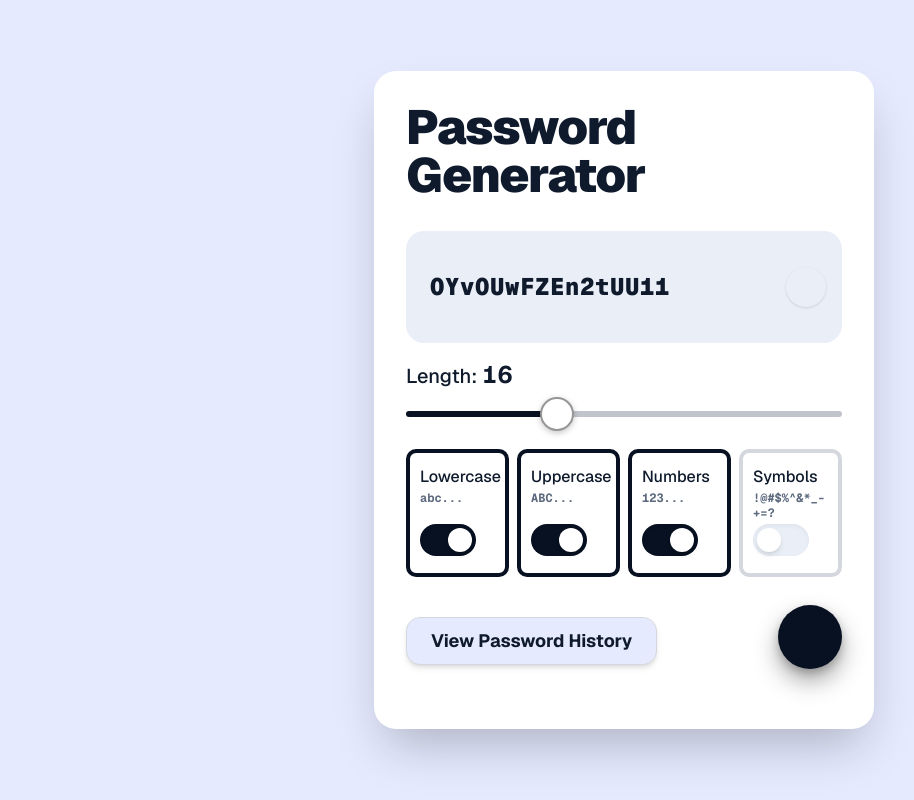
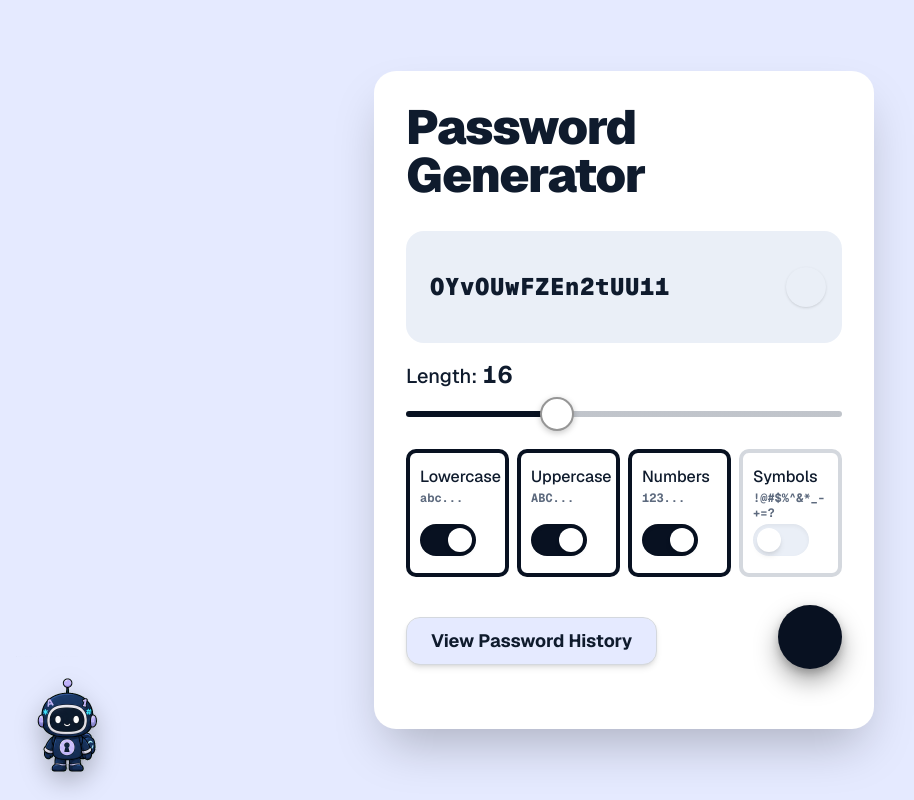
Before and after one commit to zoyspace/generate-random-word, a Next.js app: page / in a window 1280 px wide. Shown: the whole page, without its empty margins (16-930 px from the left). Built offline with nearby package versions, Linux system fonts and the light colour scheme; some icons are missing.

Commit message:
Add walking password mascot

```diff
--- /dev/null
+++ b/features/password-generator/components/password-mascot.tsx
@@ -0,0 +1,103 @@
+"use client";
+
+import Image from "next/image";
+import { useEffect, useRef, useState } from "react";
+
+const WALK_FRAMES = [
+  "/mascot/frames/walk-1.png",
+  "/mascot/frames/walk-2.png",
+  "/mascot/frames/walk-3.png",
+  "/mascot/frames/walk-4.png",
+] as const;
+const IDLE_FRAME = "/mascot/frames/idle-1.png";
+const WALK_DISTANCE = 180;
+const WALK_DURATION_MS = 900;
+const FRAME_DURATION_MS = 120;
+
+export function PasswordMascot() {
+  const [direction, setDirection] = useState<1 | -1>(1);
+  const [facingDirection, setFacingDirection] = useState<1 | -1>(1);
+  const [frameIndex, setFrameIndex] = useState(0);
+  const [isWalking, setIsWalking] = useState(false);
+  const [position, setPosition] = useState(0);
+  const walkTimeoutRef = useRef<ReturnType<typeof setTimeout> | null>(null);
+
+  useEffect(() => {
+    if (!isWalking) {
+      return;
+    }
+
+    const frameInterval = window.setInterval(() => {
+      setFrameIndex((index) => (index + 1) % WALK_FRAMES.length);
+    }, FRAME_DURATION_MS);
+
+    return () => window.clearInterval(frameInterval);
+  }, [isWalking]);
+
+  useEffect(
+    () => () => {
+      if (walkTimeoutRef.current) {
+        clearTimeout(walkTimeoutRef.current);
+      }
+    },
+    [],
+  );
+
+  const walk = () => {
+    if (isWalking) {
+      return;
+    }
+
+    const mascotSize = window.innerWidth >= 640 ? 128 : 96;
+    const pagePadding = window.innerWidth >= 640 ? 16 : 8;
+    const maxPosition = Math.max(
+      0,
+      window.innerWidth - mascotSize - pagePadding * 2,
+    );
+    const walkingDirection = direction;
+    let nextDirection = walkingDirection;
+    let nextPosition = position + WALK_DISTANCE * walkingDirection;
+
+    if (nextPosition >= maxPosition) {
+      nextPosition = maxPosition;
+      nextDirection = -1;
+    } else if (nextPosition <= 0) {
+      nextPosition = 0;
+      nextDirection = 1;
+    }
+
+    setFacingDirection(walkingDirection);
+    setFrameIndex(0);
+    setIsWalking(true);
+    setPosition(nextPosition);
+    walkTimeoutRef.current = setTimeout(() => {
+      setDirection(nextDirection);
+      setIsWalking(false);
+      setFrameIndex(0);
+      walkTimeoutRef.current = null;
+    }, WALK_DURATION_MS);
+  };
+
+  return (
+    <button
+      type="button"
+      aria-label="Make mascot walk"
+      className="fixed bottom-2 left-2 z-40 size-24 cursor-pointer drop-shadow-[0_10px_12px_rgb(0_0_0/25%)] transition-transform ease-linear hover:scale-105 focus-visible:outline-none focus-visible:ring-3 focus-visible:ring-ring/50 sm:bottom-4 sm:left-4 sm:size-32"
+      style={{
+        transform: `translateX(${position}px)`,
+        transitionDuration: isWalking ? `${WALK_DURATION_MS}ms` : "200ms",
+      }}
+      onClick={walk}
+    >
+      <Image
+        src={isWalking ? WALK_FRAMES[frameIndex] : IDLE_FRAME}
+        alt="Password generator mascot"
+        fill
+        priority
+        sizes="(min-width: 640px) 128px, 96px"
+        className="object-contain"
+        style={{ transform: `scaleX(${facingDirection})` }}
+      />
+    </button>
+  );
+}
--- a/features/password-generator/password-generator-app.tsx
+++ b/features/password-generator/password-generator-app.tsx
@@ -3,6 +3,7 @@
 import { CURRENT_PASSWORD_COPY_ID } from "./constants";
 import { GeneratorScreen } from "./components/generator-screen";
 import { HistoryScreen } from "./components/history-screen";
+import { PasswordMascot } from "./components/password-mascot";
 import { usePasswordGenerator } from "./use-password-generator";
 
 export function PasswordGeneratorApp() {
@@ -50,6 +51,7 @@ export function PasswordGeneratorApp() {
           onFilterChange={setHistoryFilter}
         />
       )}
+      <PasswordMascot />
     </main>
   );
 }
```
